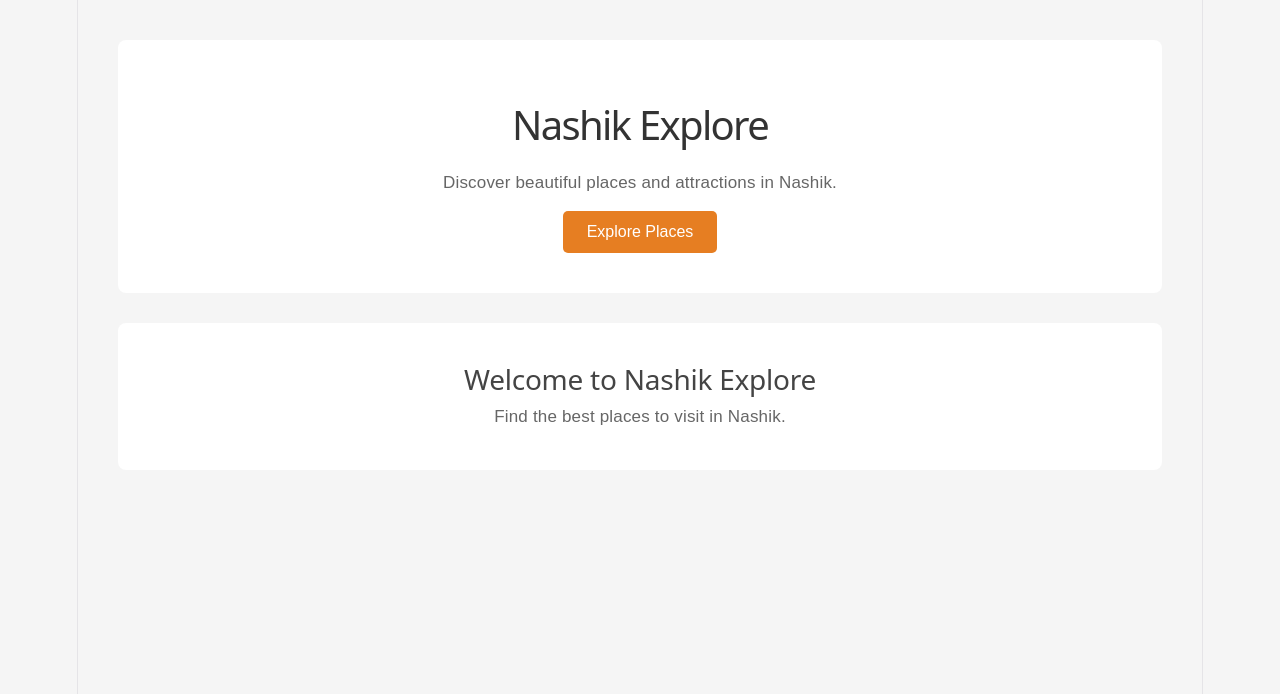
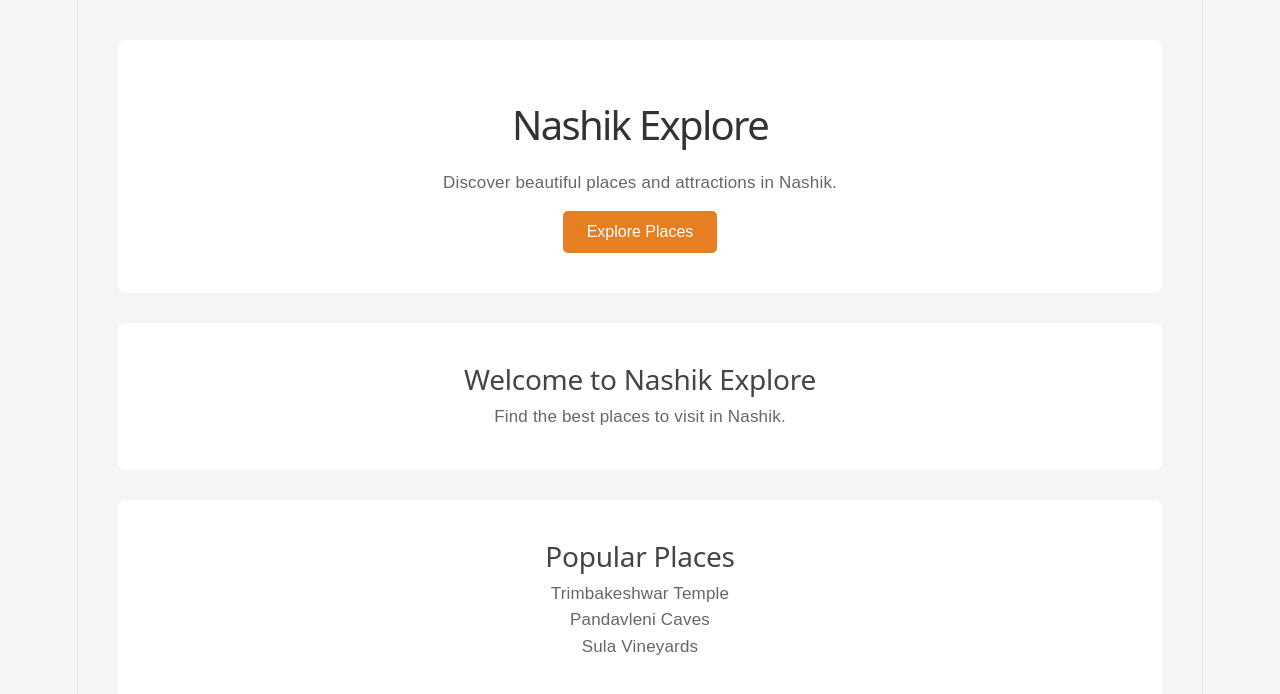
Before and after one commit to rinalshinde10/nashik-explore, a React (Vite) app in the folder client/: page / in a window 1280 px wide. Shown: the top 694 px of the page. Built offline with nearby package versions, Linux system fonts and the light colour scheme.

Commit message:
Add popular places section

```diff
--- a/client/src/App.jsx
+++ b/client/src/App.jsx
@@ -24,6 +24,15 @@
                         Find the best places to visit in Nashik.
                     </p>
                 </section>
+                <section>
+    <h2>Popular Places</h2>
+
+    <div>
+        <p>Trimbakeshwar Temple</p>
+        <p>Pandavleni Caves</p>
+        <p>Sula Vineyards</p>
+    </div>
+</section>
             </main>
 
         </div>
```
